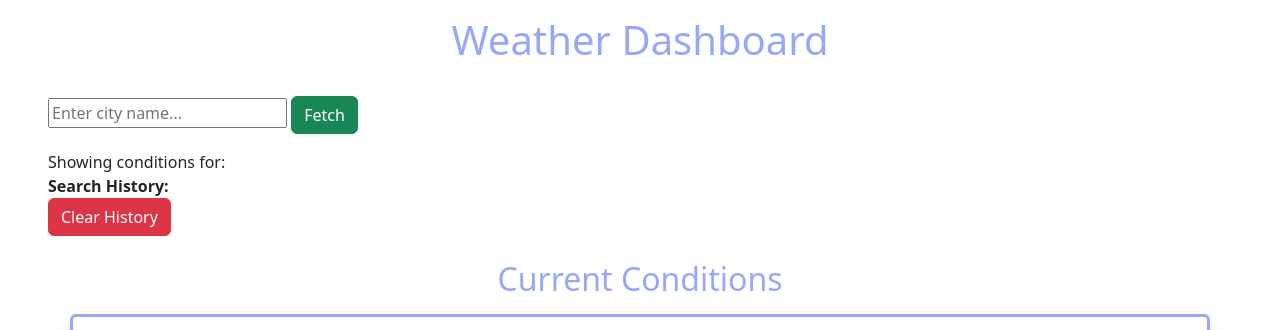
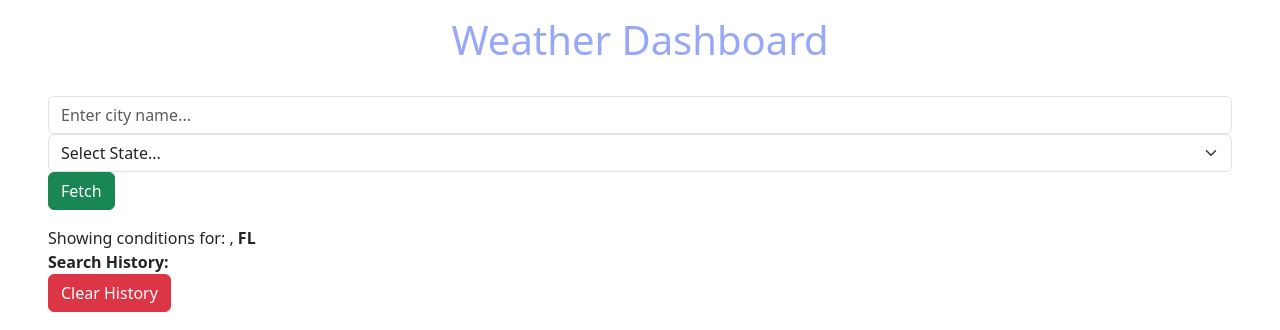
Before and after one commit to JTruehitt/Weather_Dashboard, a plain HTML site: page index.html in a window 1280 px wide. Shown: the top 330 px of the page. Drawn offline with nearby package versions, Linux system fonts and the light colour scheme; no server answers.

Commit message:
added functionality to select state for better user experience

```diff
--- a/assets/script.js
+++ b/assets/script.js
@@ -15,24 +15,28 @@ let queryURL;
 // event listener on the placeholder fetch button to query the api
 $(".getBtn").click(function () {
   city = $(".cityInput").val();
-  fetchWeather(city);
-  addToSearchHistory(city);
+  state = $(".stateInput").val();
+  fetchWeather(city, state);
+  addToSearchHistory(city, state);
 });
 
 // pulls the city that the user input, then constructs the query url
 // uses fetch to sent the api request. utilizes an if statement to confirm the request was returned successfully.
 // if a successful response is receieved, it it parsed out by json into useable data
 // function then feeds the data into the displaycurrentweather and display5day functions
-function fetchWeather(city) {
+function fetchWeather(city, state) {
   queryURL =
     "https://api.openweathermap.org/data/2.5/forecast?q=" +
     city +
+    "," +
+    state +
     "&appid=" +
     APIkey +
     "&units=" +
     units;
 
   $(".cityInput").val("");
+  $(".stateInput").val("Select State...");
 
   fetch(queryURL)
     .then(function (res) {
@@ -52,6 +56,9 @@ function fetchWeather(city) {
       display5Day(data);
     })
     .catch(console.error);
+
+  state = state.split("-")[1];
+  $(".currentState").text(state.toUpperCase());
 }
 
 // this function renders the fetched weather data to the page
@@ -62,7 +69,7 @@ function displayCurrentWeather(data) {
   let imgSRC = "https://openweathermap.org/img/wn/" + icon + "@4x.png";
   $(".currentIMG").attr("src", imgSRC);
 
-  $(".currentLocation").text(data.city.name);
+  $(".currentCity").text(data.city.name);
   $(".currentDate").text(dayjs(data.list[0].dt_txt).format("ddd, MMM D"));
   $(".currentTemp").text(Math.round(data.list[0].main.temp) + "°F");
   $(".currentFeel").text(Math.round(data.list[0].main.feels_like) + "°F");
@@ -113,14 +120,18 @@ function display5Day(data) {
 }
 
 // Setting up search history array
-function addToSearchHistory(city) {
+function addToSearchHistory(city, state) {
+  state = state.split("-")[1];
+  // $(".currentState").text(state);
   searchHistoryArr = JSON.parse(localStorage.getItem("searchHistory"));
   if (searchHistoryArr === null || searchHistoryArr === undefined) {
     searchHistoryArr = [];
   }
 
-  if (!searchHistoryArr.includes(city.toUpperCase())) {
-    searchHistoryArr.unshift(city.toUpperCase());
+  if (
+    !searchHistoryArr.includes(city.toUpperCase() + ", " + state.toUpperCase())
+  ) {
+    searchHistoryArr.unshift(city.toUpperCase() + ", " + state.toUpperCase());
     console.log(searchHistoryArr);
     localStorage.setItem("searchHistory", JSON.stringify(searchHistoryArr));
     renderSearchHistory();
@@ -169,4 +180,4 @@ $(".clearHistoryBtn").click(function () {
 renderSearchHistory();
 
 // calls fetchWeather to display results for tampa on load
-fetchWeather("tampa");
+fetchWeather("tampa", "us-fl");
--- a/assets/styles.css
+++ b/assets/styles.css
@@ -135,3 +135,7 @@ img {
 .custom-border {
   border: 3px solid var(--color-highlight);
 }
+
+.searchHistoryContainer {
+  justify-content: flex-start;
+}
--- a/index.html
+++ b/index.html
@@ -21,13 +21,72 @@
 
     <main class="mainDisplay">
       <div class="inputPlaceholder p-3">
-        <input type="text" class="cityInput" placeholder="Enter city name..." />
+        <input
+          type="text"
+          class="cityInput form-control"
+          placeholder="Enter city name..."
+        />
+        <select class="form-select stateInput">
+          <option selected>Select State...</option>
+          <option value="US-AL">Alabama</option>
+          <option value="US-AK">Alaska</option>
+          <option value="US-AZ">Arizona</option>
+          <option value="US-AR">Arkansas</option>
+          <option value="US-CA">California</option>
+          <option value="US-CO">Colorado</option>
+          <option value="US-CT">Connecticut</option>
+          <option value="US-DE">Delaware</option>
+          <option value="US-DC">District Of Columbia</option>
+          <option value="US-FL">Florida</option>
+          <option value="US-GA">Georgia</option>
+          <option value="US-HI">Hawaii</option>
+          <option value="US-ID">Idaho</option>
+          <option value="US-IL">Illinois</option>
+          <option value="US-IN">Indiana</option>
+          <option value="US-IA">Iowa</option>
+          <option value="US-KS">Kansas</option>
+          <option value="US-KY">Kentucky</option>
+          <option value="US-LA">Louisiana</option>
+          <option value="US-ME">Maine</option>
+          <option value="US-MD">Maryland</option>
+          <option value="US-MA">Massachusetts</option>
+          <option value="US-MI">Michigan</option>
+          <option value="US-MN">Minnesota</option>
+          <option value="US-MS">Mississippi</option>
+          <option value="US-MO">Missouri</option>
+          <option value="US-MT">Montana</option>
+          <option value="US-NE">Nebraska</option>
+          <option value="US-NV">Nevada</option>
+          <option value="US-NH">New Hampshire</option>
+          <option value="US-NJ">New Jersey</option>
+          <option value="US-NM">New Mexico</option>
+          <option value="US-NY">New York</option>
+          <option value="US-NC">North Carolina</option>
+          <option value="US-ND">North Dakota</option>
+          <option value="US-OH">Ohio</option>
+          <option value="US-OK">Oklahoma</option>
+          <option value="US-OR">Oregon</option>
+          <option value="US-PA">Pennsylvania</option>
+          <option value="US-RI">Rhode Island</option>
+          <option value="US-SC">South Carolina</option>
+          <option value="US-SD">South Dakota</option>
+          <option value="US-TN">Tennessee</option>
+          <option value="US-TX">Texas</option>
+          <option value="US-UT">Utah</option>
+          <option value="US-VT">Vermont</option>
+          <option value="US-VA">Virginia</option>
+          <option value="US-WA">Washington</option>
+          <option value="US-WV">West Virginia</option>
+          <option value="US-WI">Wisconsin</option>
+          <option value="US-WY">Wyoming</option>
+        </select>
         <button class="btn btn-success getBtn">Fetch</button>
       </div>
 
       <div class="locationAndTime px-3">
         <p class="locationDisplay mb-0">
-          Showing conditions for: <span class="currentLocation fw-bold"></span>
+          Showing conditions for: <span class="currentCity fw-bold"></span>,
+          <span class="currentState fw-bold"></span>
         </p>
         <p class="searchHistoryLabel fw-bold">Search History:</p>
         <div class="searchHistoryContainer cluster"></div>
```
